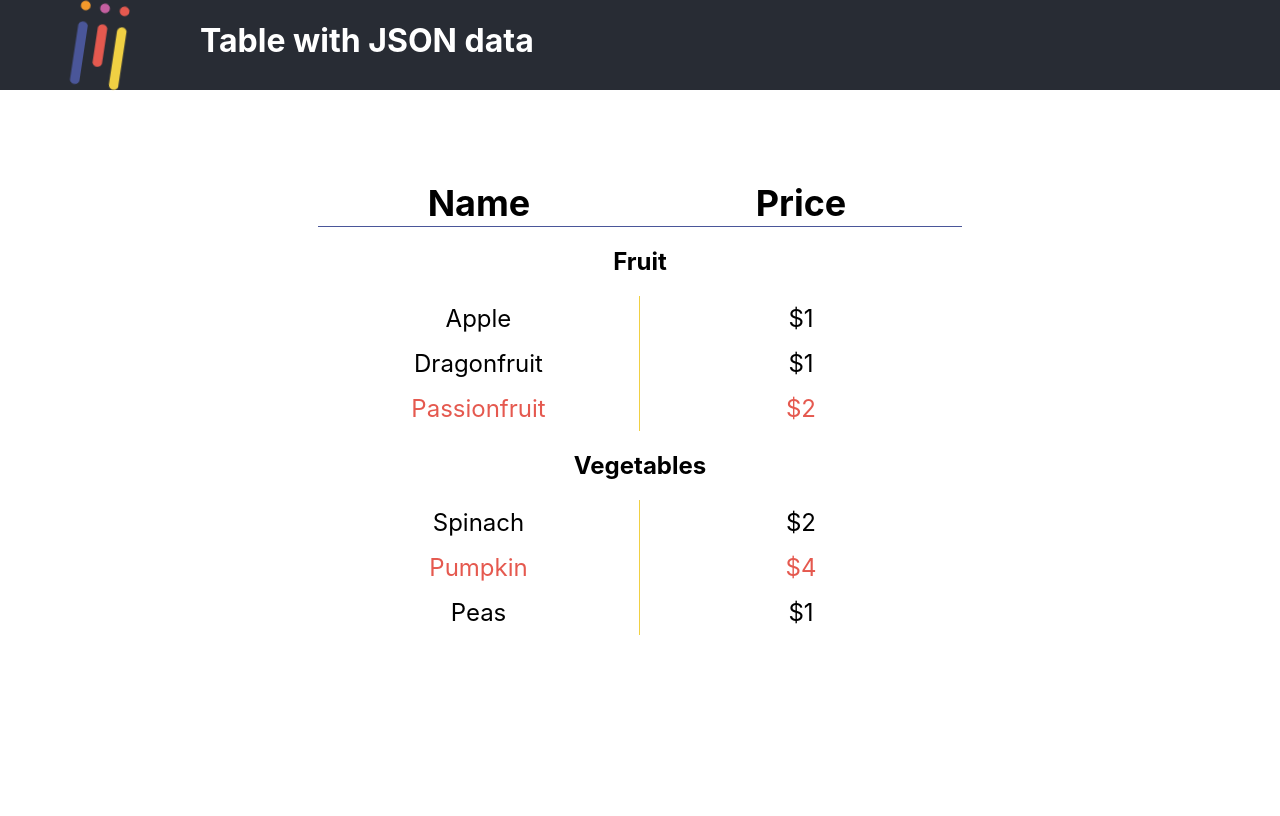
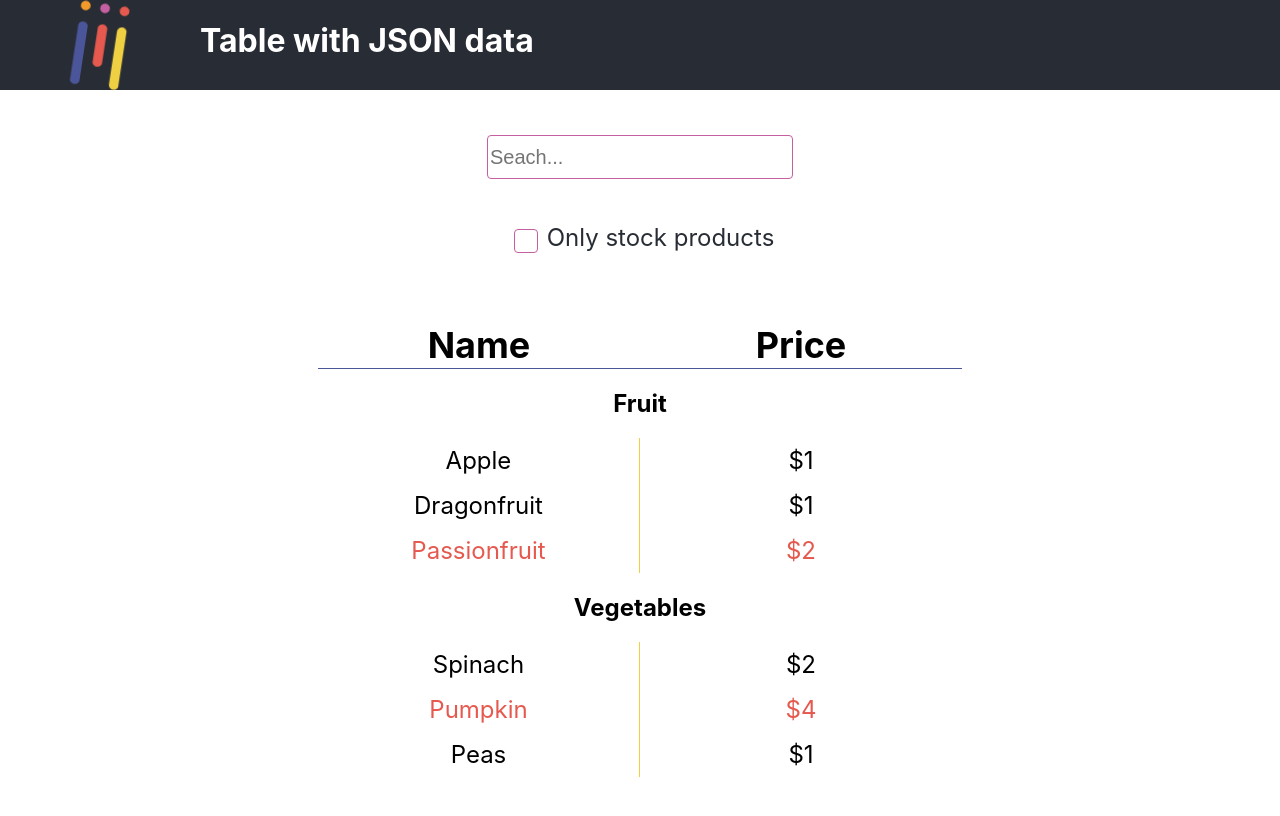
Before and after one commit to Waldemar-00/table-with-react, a React (Create React App) app: page / in a window 1280 px wide. Shown: the top 816 px of the page. Built offline with nearby package versions, Linux system fonts and the light colour scheme.

Commit message:
added section with seaching and changing

```diff
--- a/src/App.css
+++ b/src/App.css
@@ -36,7 +36,8 @@
 }
 .FindOut {
   width: 600px;
-  margin: 50px auto 0px auto;
+  margin: 45px auto 0px auto;
+  position: relative;
 }
 .seach {
   display: block;
@@ -54,21 +55,42 @@
   border: 2px solid #C45FA0;
 }
 #check {
-  margin: 30px auto 0 auto;
+  appearance: none;
+  margin: 20px auto 0 auto;
+  width: 24px;
+  height: 24px;
+  border-radius: 4px;
+  border: 1px solid #C45FA0;
+  display: grid;
+  place-content: center;
+  position: relative;
+  left: -114px;
+  top: 30px;
+}
+#check::before {
+  content: "";
   width: 20px;
   height: 20px;
-  border: 1px solid #C45FA0;
+  transform: scale(0);
+  background-color: #C45FA0;
+  border-radius: 4px;
+}
+#check:checked::before {
+  transform: scale(1);
 }
 .labelCheck {
   margin-left: 15px;
   font-size: 24px;
+  color: #282C34;
+  position: relative;
+  left: 13px;
 }
 
 
 
 .Store {
   width: 1200px;
-  margin: 90px auto;
+  margin: 70px auto;
 }
 .table {
   margin: 0 auto;
--- a/src/App.js
+++ b/src/App.js
@@ -8,6 +8,13 @@ function App() {
         <div className='logo'><img src={logo} className="App-logo" alt="logo" /></div>
         <h1>Table with JSON data</h1>
       </header>
+      <section className='FindOut'>
+        <input type="text" name='seach' placeholder='Seach...' className='seach' />
+        <input type="checkbox" name='check' id='check' />
+        <label htmlFor="check" className='labelCheck'>
+          Only stock products
+        </label>
+      </section>
       <main className='Store'>
         <table className='table'>
           <thead>
```
